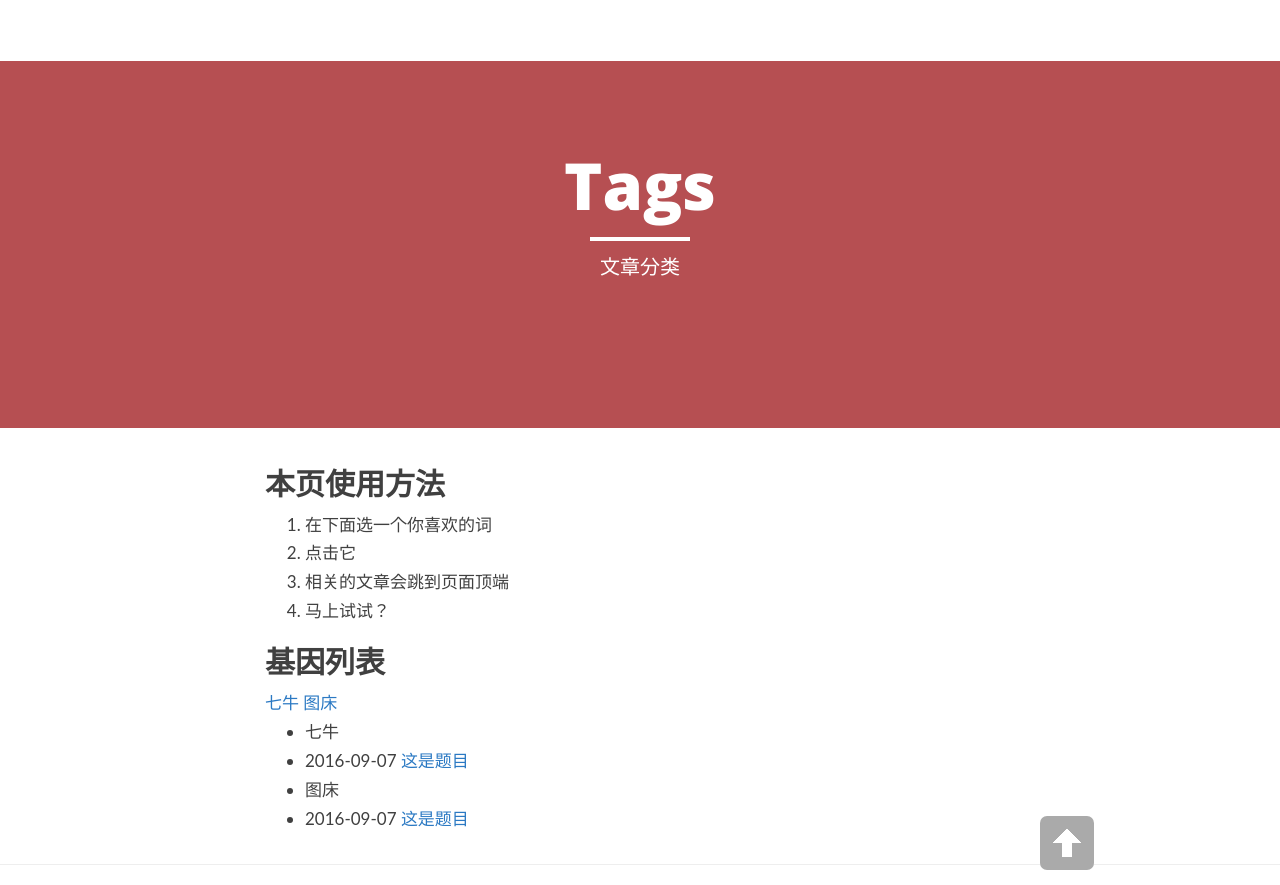
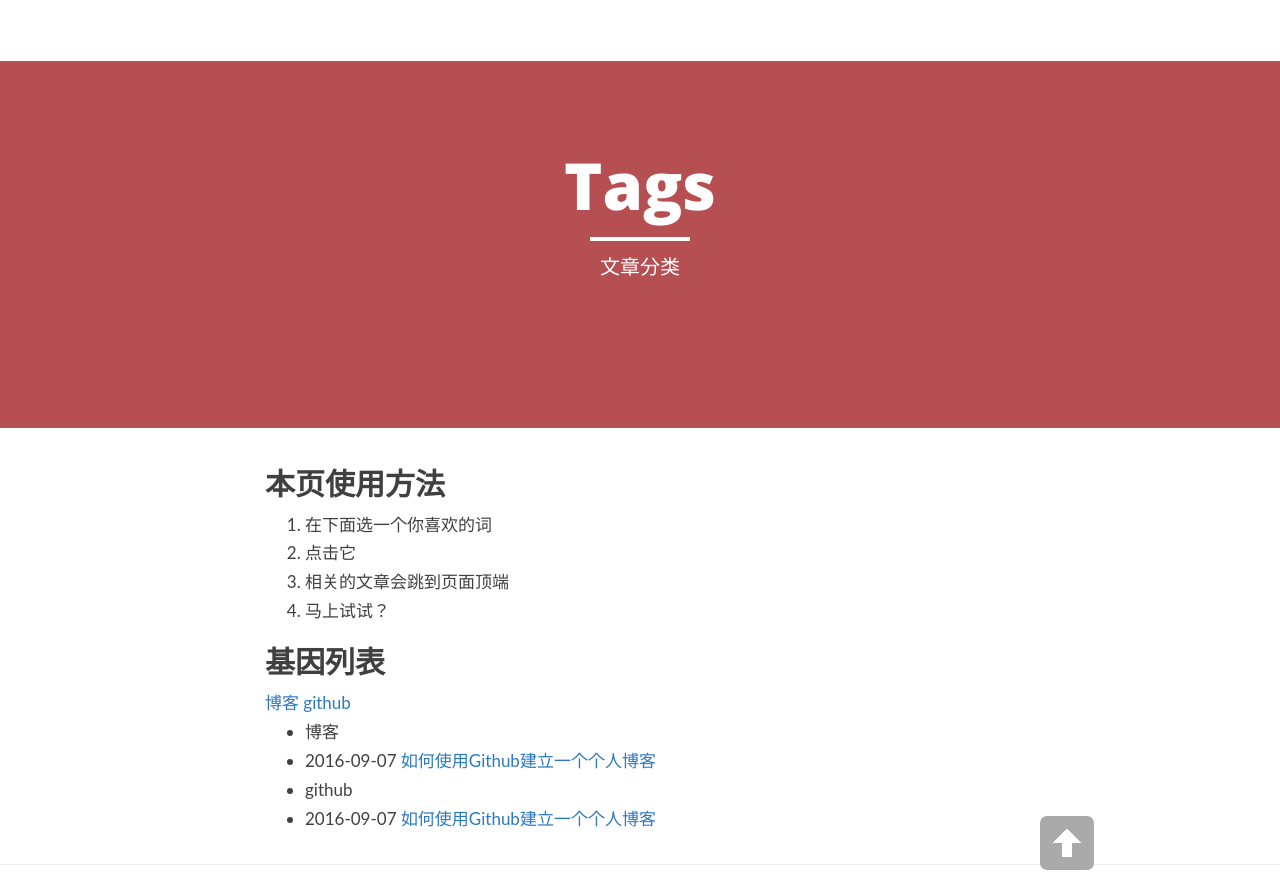
Before and after one commit to thethingiswaiter/thethingiswaiter.github.io, a Jekyll site: the page built from tags.md, in a window 1280 px wide. Shown: the top 885 px of the page. Built offline with Jekyll 4.4.1, drawn with Linux system fonts in a browser that asks for light colours; nearby versions of some CDN libraries; library files that are not in the unit come from our copies; grey boxes are pictures that could not be loaded.

Commit message:
Update and rename _posts/2016/123 to _posts/2016-09-07-create blog.md

```diff
--- a/_posts/2015-11-30-cli-qiniu.md
+++ b/_posts/2016-09-07-create blog.md
@@ -1,10 +1,10 @@
 ---
 layout: post
-title: 这是题目
+title: 如何使用Github建立一个个人博客
 date: 2016-09-07
 categories: blog
-tags: [七牛,图床]
-description: 一句话描述。
+tags: [博客,github]
+description: 花了接近半个月的时间建立了一个个人Blog，各种找教程，很麻烦，在这里将建立静态的GitHub Blog的方法汇总起来。
 
 ---
 
```
